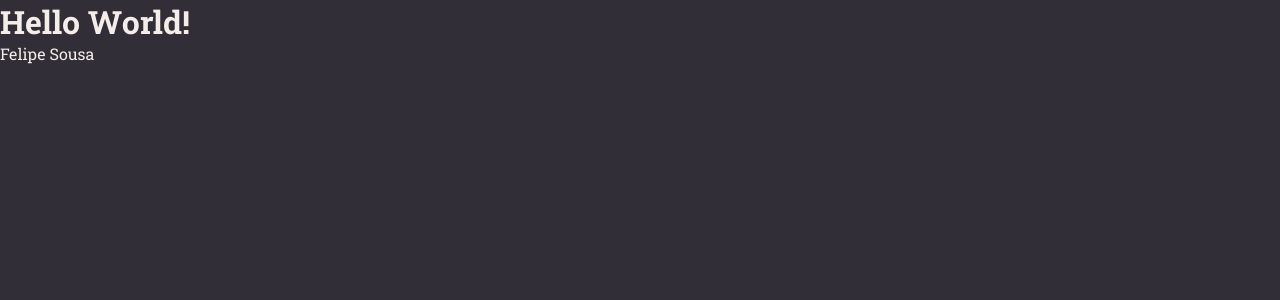
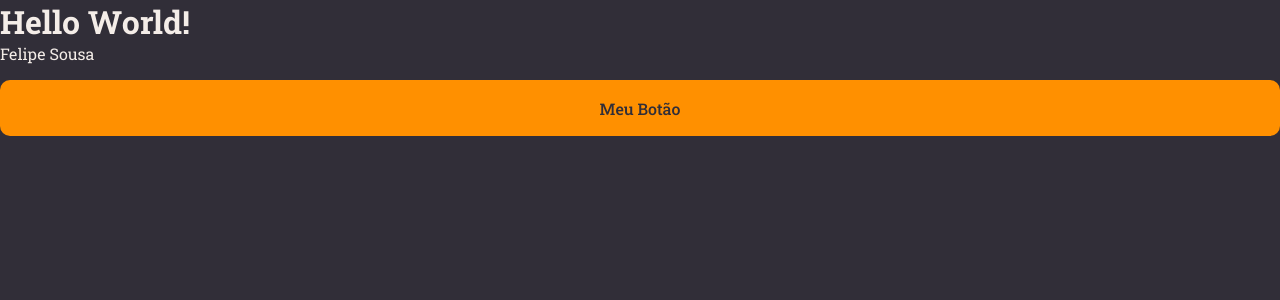
Before and after one commit to FelpsSousa/rocketnotes, a React (Vite) app in the folder frontend/rocketnotes/: page / in a window 1280 px wide. Shown: the top 300 px of the page. Built offline with nearby package versions, Linux system fonts and the light colour scheme.

Commit message:
Componente. Button.

```diff
--- /dev/null
+++ b/frontend/rocketnotes/src/components/Button/index.jsx
@@ -0,0 +1,10 @@
+import { Container } from './styles';
+
+export function Button() {
+
+  return (
+    <Container type='button'>
+    Meu Botão
+    </Container>
+  );
+}
--- /dev/null
+++ b/frontend/rocketnotes/src/components/Button/styles.js
@@ -0,0 +1,20 @@
+import styled from 'styled-components';
+
+export const Container = styled.button`
+
+  width: 100%;
+  background-color: ${({ theme }) => theme.COLORS.ORANGE};
+  color: ${({ theme }) => theme.COLORS.BACKGROUND_800};
+
+  height: 56px;
+  border: 0;
+  padding: 0 16px;
+  margin-top: 16px;
+  border-radius: 10px;
+  font-weight: 500;
+
+  &:disabled {
+    opacity: 0.5;
+  }
+
+`;
--- a/frontend/rocketnotes/src/pages/Details/index.jsx
+++ b/frontend/rocketnotes/src/pages/Details/index.jsx
@@ -1,10 +1,13 @@
 import { Container } from './styles';
+import { Button } from '../../components/Button'
 
 export function Details () {
   return (
     <Container>
       <h1>Hello World!</h1>
       <span>Felipe Sousa</span>
+
+      <Button />
     </Container>
   )
 }
```
